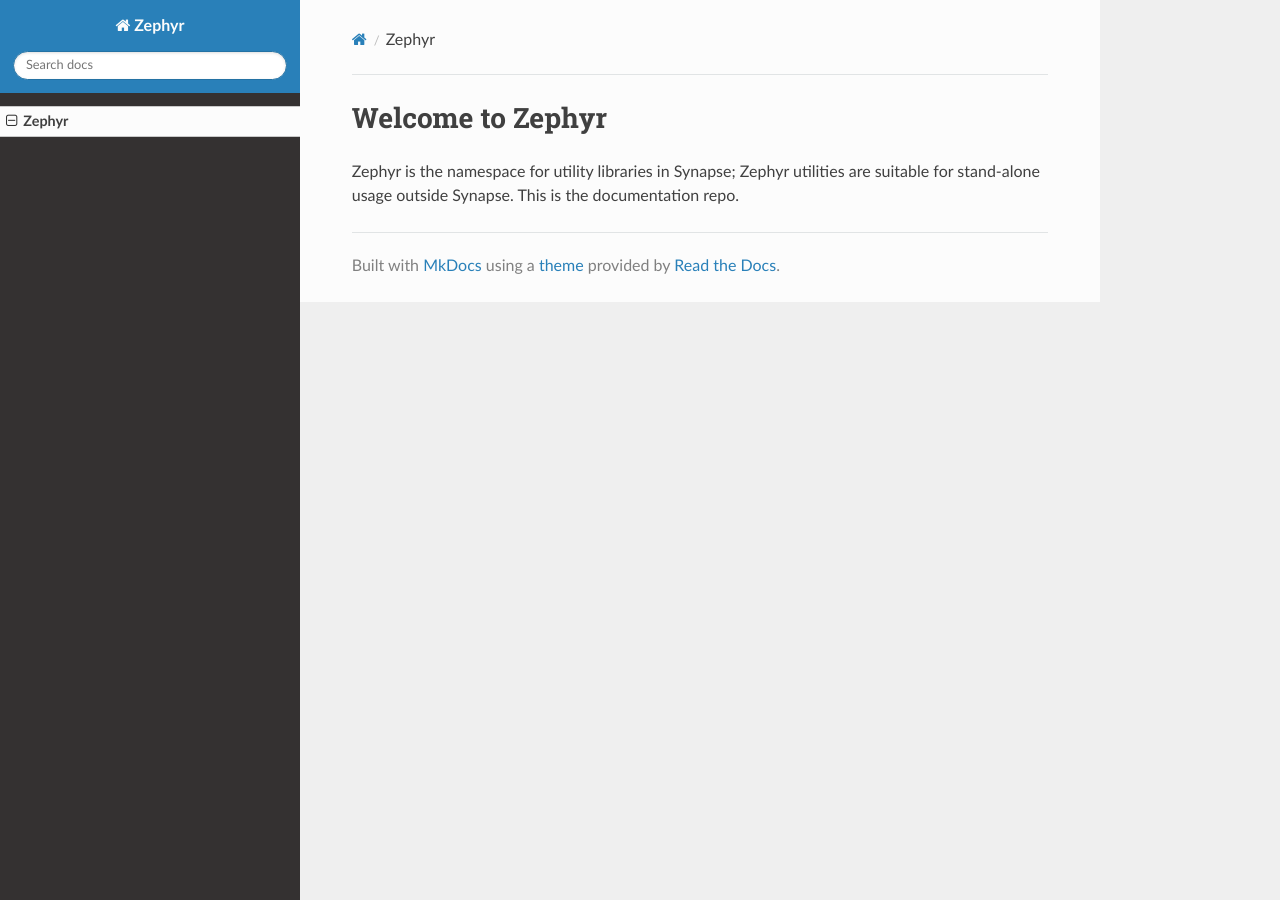
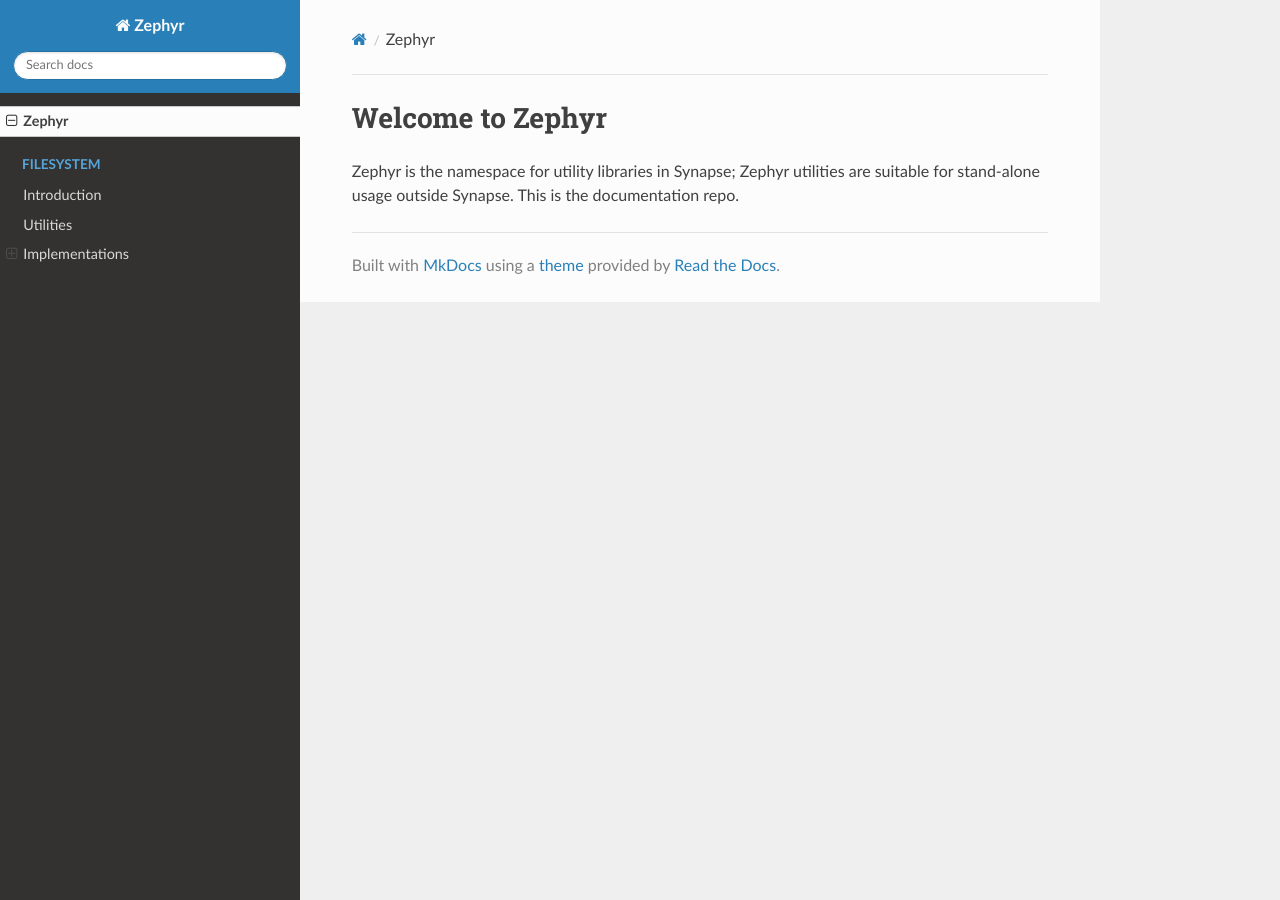
Before and after one commit to SynapseProject/zephyr.docs, an MkDocs documentation site: the page built from docs/index.md, in a window 1280 px wide. Built offline with MkDocs 1.6.1, drawn with Linux system fonts in a browser that asks for light colours; nearby versions of some CDN libraries; old or Windows-style settings are respelled for this version of MkDocs; part of the change alters nothing that is shown.

Commit message:
Initial upload of documentation for Zephyr.Filesystem classes.

```diff
--- a/mkdocs.yml
+++ b/mkdocs.yml
@@ -1,4 +1,10 @@
 site_name: Zephyr
 pages:
 - Zephyr: index.md
+- FileSystem:
+  - Introduction: filesystem/filesystem.md
+  - Utilities: filesystem/utilities.md
+  - Implementations:
+    - Windows: filesystem/windows.md
+    - Amazon S3: filesystem/amazons3.md
 theme: readthedocs
```
